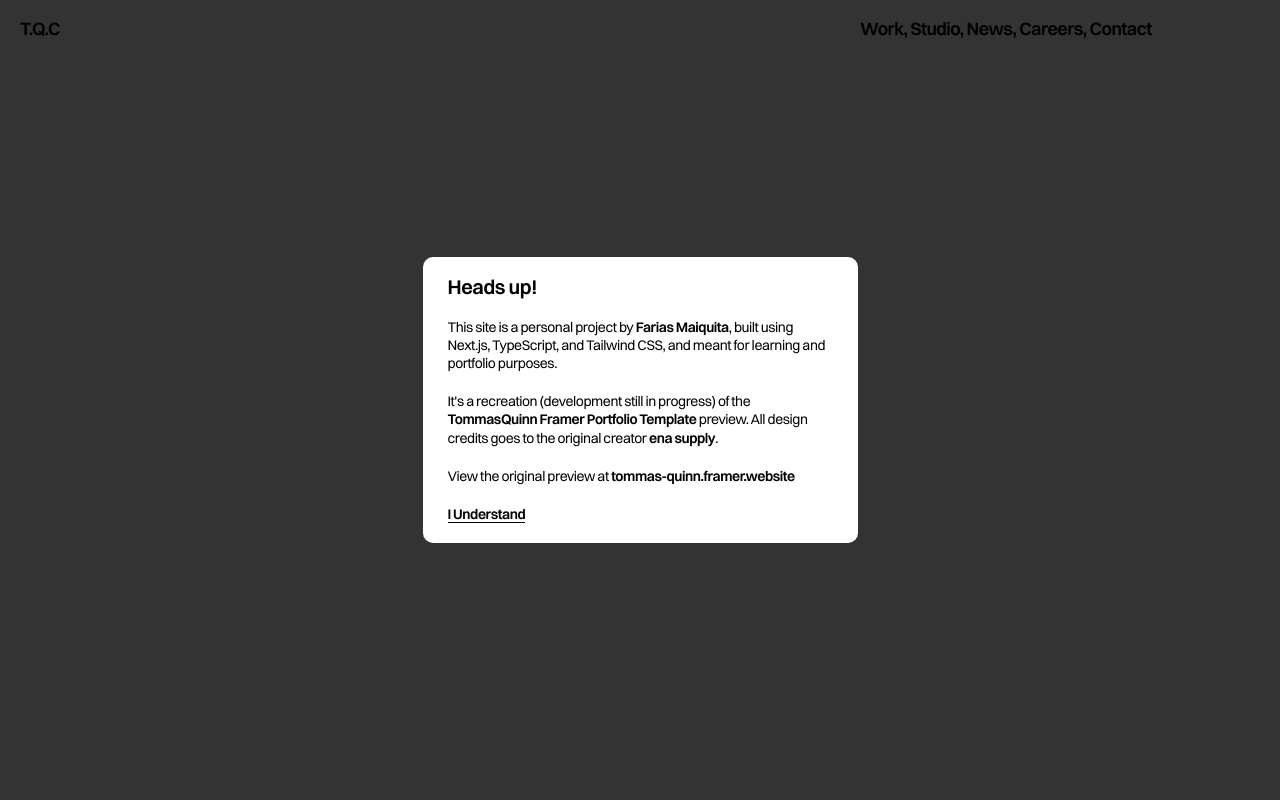
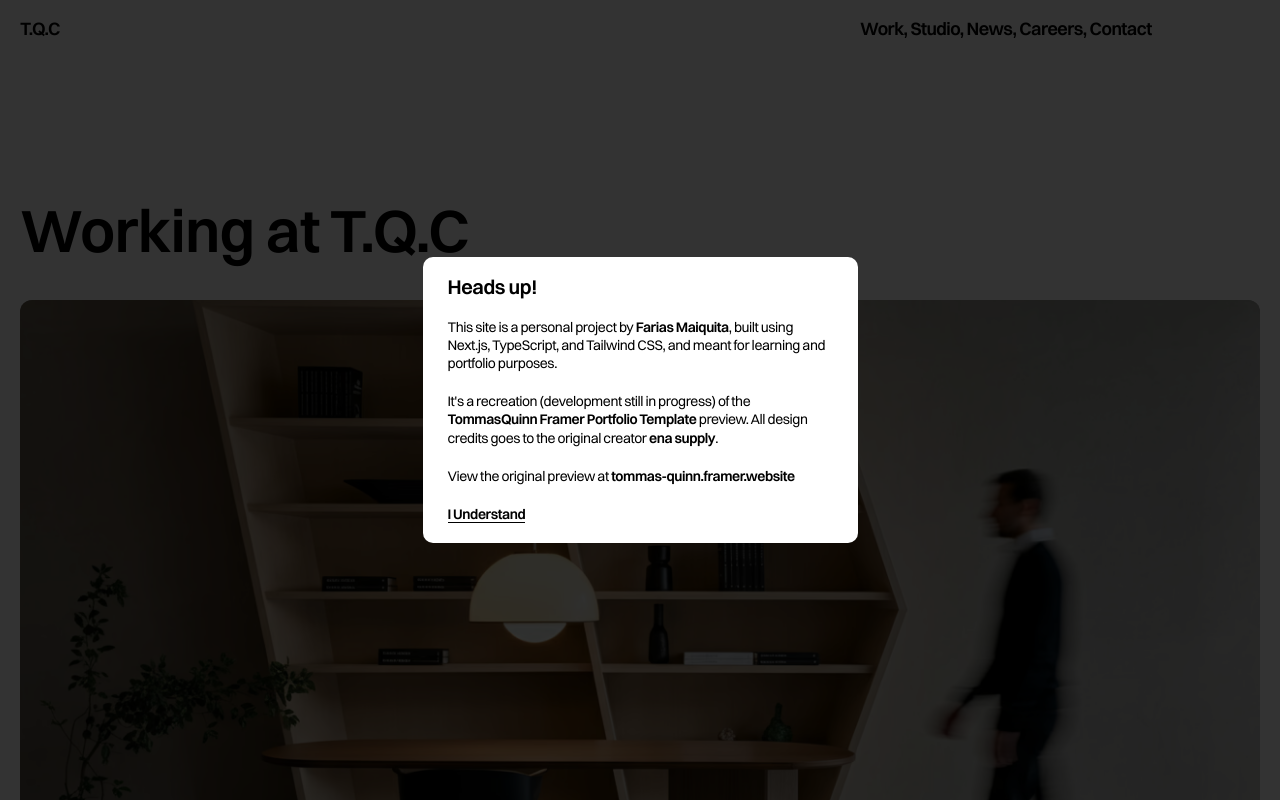
Before and after one commit to fariasmaiquita/tq-clone, a Next.js app: page /careers in a window 1280 px wide. Before the commit this address had no page. Built offline with nearby package versions, Linux system fonts and the light colour scheme; what tailwindcss-motion would draw is missing.

Commit message:
Add careers page.tsx

```diff
--- /dev/null
+++ b/src/app/(inner-pages)/careers/page.tsx
@@ -0,0 +1,46 @@
+import FadeInImage from "@/app/components/FadeInImage";
+import { ValuesData } from "@/app/data/CareersData";
+import CareerRoles from "@/app/components/CareerRoles";
+import HomeCTA from "@/app/components/HomeCTA";
+
+export default function CareersPage() {
+    return (
+        <main className="motion-translate-y-in-[-100px] motion-opacity-in-0 motion-duration-700 motion-delay-300">
+            <div className="min-[810px]:px-[20px] px-[15px] py-[200px] max-[810px]:pb-[150px]">
+                <h2 className="min-[1200px]:text-[60px] min-[810px]:text-[48px] text-[38px] font-semibold">
+                    Working at T.Q.C
+                </h2>
+                <div className="mt-[40px] relative bg-black/40 rounded-[12px] overflow-hidden aspect-[1.68116]">
+                    <FadeInImage src="/img/careers/tqc-careers.avif" alt="" sizes="100vw" />
+                </div>
+                <div className="mt-[30px] grid min-[1200px]:grid-cols-3 min-[810px]:grid-cols-2 grid-cols-1 gap-[15px] font-medium leading-[1.3]">
+                    <p>
+                        {"At T.Q.C, creativity and innovation are at the heart of everything we do. Led by Tom Maverick Sawyer, a visionary Art Director and Videographer, the studio operates between London and New York, partnering with companies that aim to shape the future of their industries. With a focus on concept-driven visual identities, each project blends digital and print mediums, resulting in unique, impactful designs."}
+                    </p>
+                    <p>
+                        {"The studio fosters a culture of exploration and collaboration, where team members are encouraged to bring their ideas and individuality to the table. Here, creativity is a shared journey, and every voice matters. With a multidisciplinary approach and a supportive environment, T.Q.C is a place for growth, learning, and crafting visual stories that resonate."}
+                    </p>
+                </div>
+                <h3 className="mt-[200px] text-[40px] tracking-[-.03em] font-semibold">
+                    Our Values
+                </h3>
+                <div className="mt-[70px] flex flex-col gap-y-[100px]">
+                    {ValuesData.map((item, index) => {
+                        return (
+                            <div key={index} className="border-t border-t-black/20 pt-[15px] grid min-[810px]:grid-cols-2 grid-cols-1 gap-[10px]">
+                                <h4 className="text-[22px] tracking-[-.03em] font-semibold leading-[1.04]">
+                                    {item.title}
+                                </h4>
+                                <p className="font-medium leading-[1.3] max-w-[550px]">
+                                    {item.description}
+                                </p>
+                            </div>
+                        )
+                    })}
+                </div>
+            </div>
+            <CareerRoles />
+            <HomeCTA />
+        </main>
+    )
+}
```
